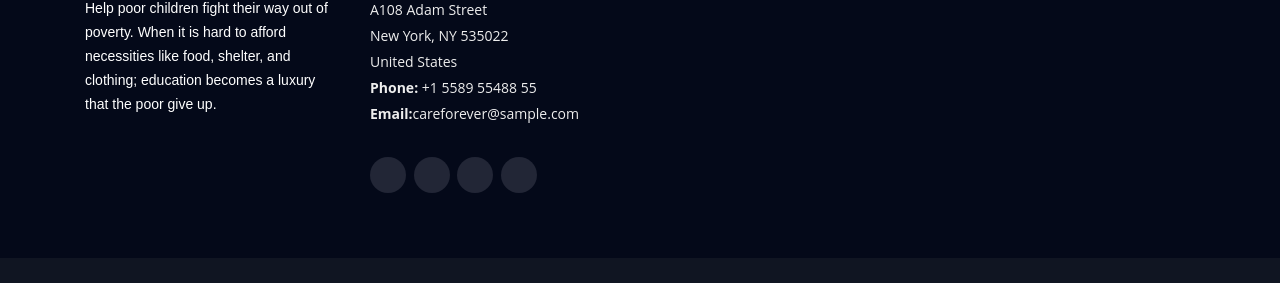
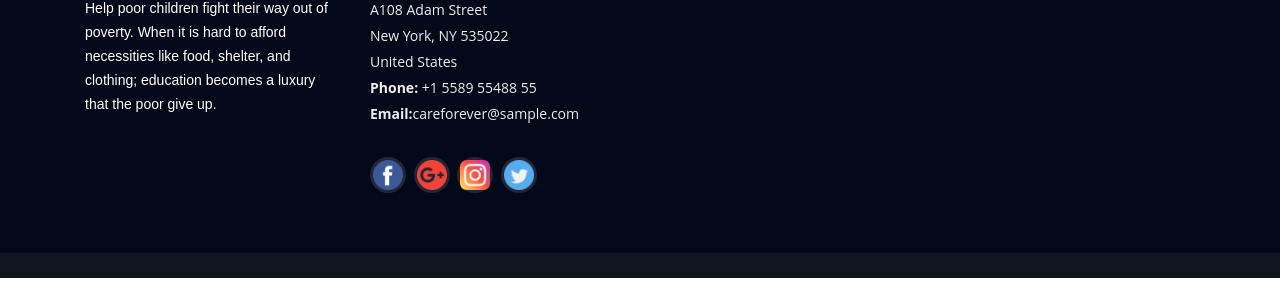
Before and after one commit to Manikandan1310/Children-Charithy, a plain HTML site: page index.html in a window 1280 px wide. Shown: the part 6191-6474 px from the top of the page. Drawn offline with Linux system fonts and the light colour scheme; files that its build step writes are made by us from their sources.

Commit message:
Update index.html
fix back to top button

```diff
--- a/index.html
+++ b/index.html
@@ -574,10 +574,10 @@ We publish a list of top charities, which are our recommendations for donors. Ca
             </p>
 
             <div class="social-links">
-              <a href="#" class="twitter" src="Icons/1.png"></a>
-              <a href="#" class="facebook" src="Icons/2.png"></a>
-              <a href="#" class="instagram" src="Icons/3.png"></a>
-              <a href="#" class="google-plus" src="Icons/3.png"></a>
+              <a href="#" class="twitter"><img class="social-images" src="Icons/1.png"></a>
+              <a href="#" class="facebook"><img class="social-images" src="Icons/2.png"></a>
+              <a href="#" class="instagram"><img class="social-images" src="Icons/3.png"></a>
+              <a href="#" class="google-plus"><img class="social-images" src="Icons/4.png"></a>
             </div>
 
           </div>
@@ -588,7 +588,8 @@ We publish a list of top charities, which are our recommendations for donors. Ca
 
  </footer>
 
-  <a href="#" class="back-to-top" src="Icons/5.png"></a>
+    <a href="#" class="back-to-top"><img class="top-back" src="Icons/5.png"></a>
+
 
 
   <script src="js/jquery/jquery.min.js"></script>
```
